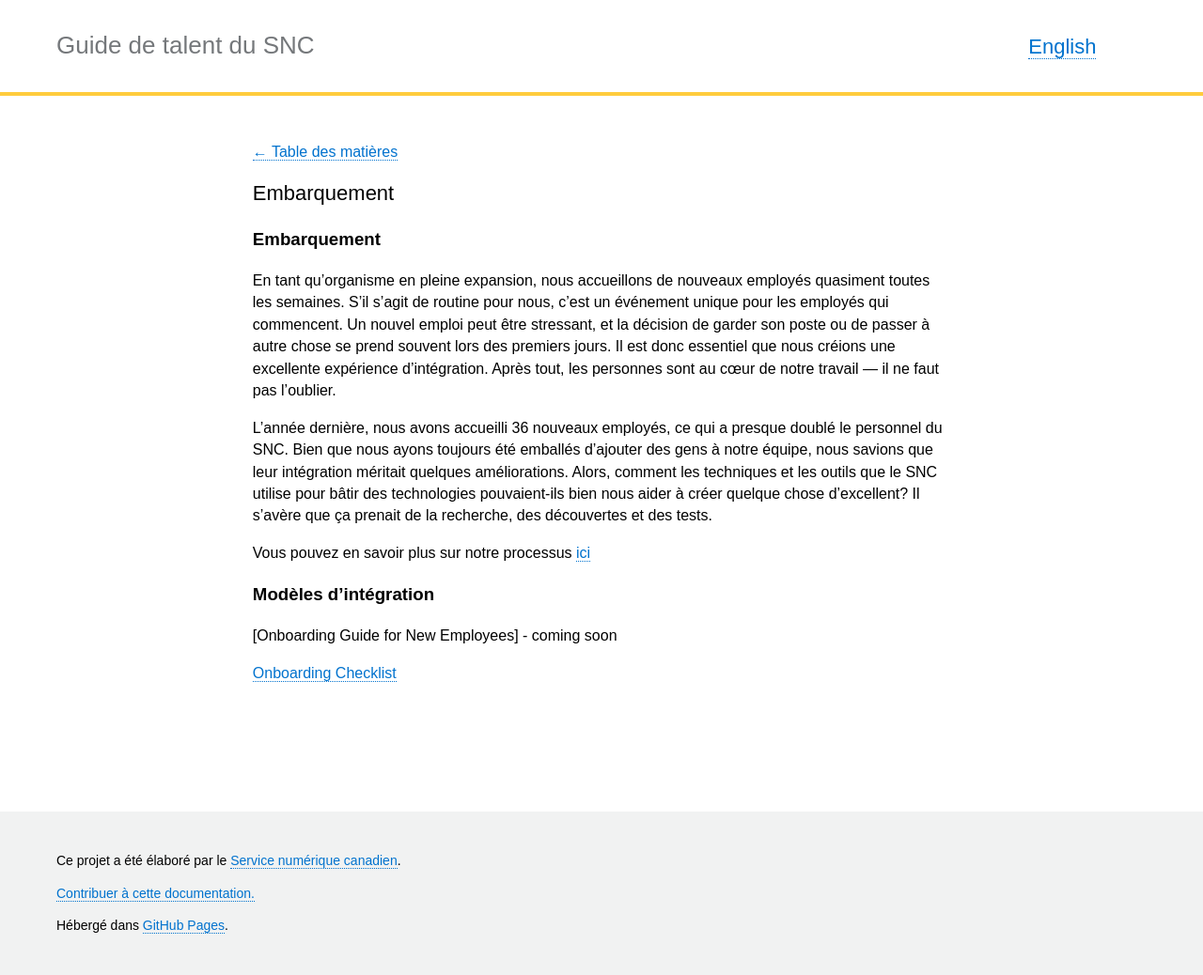
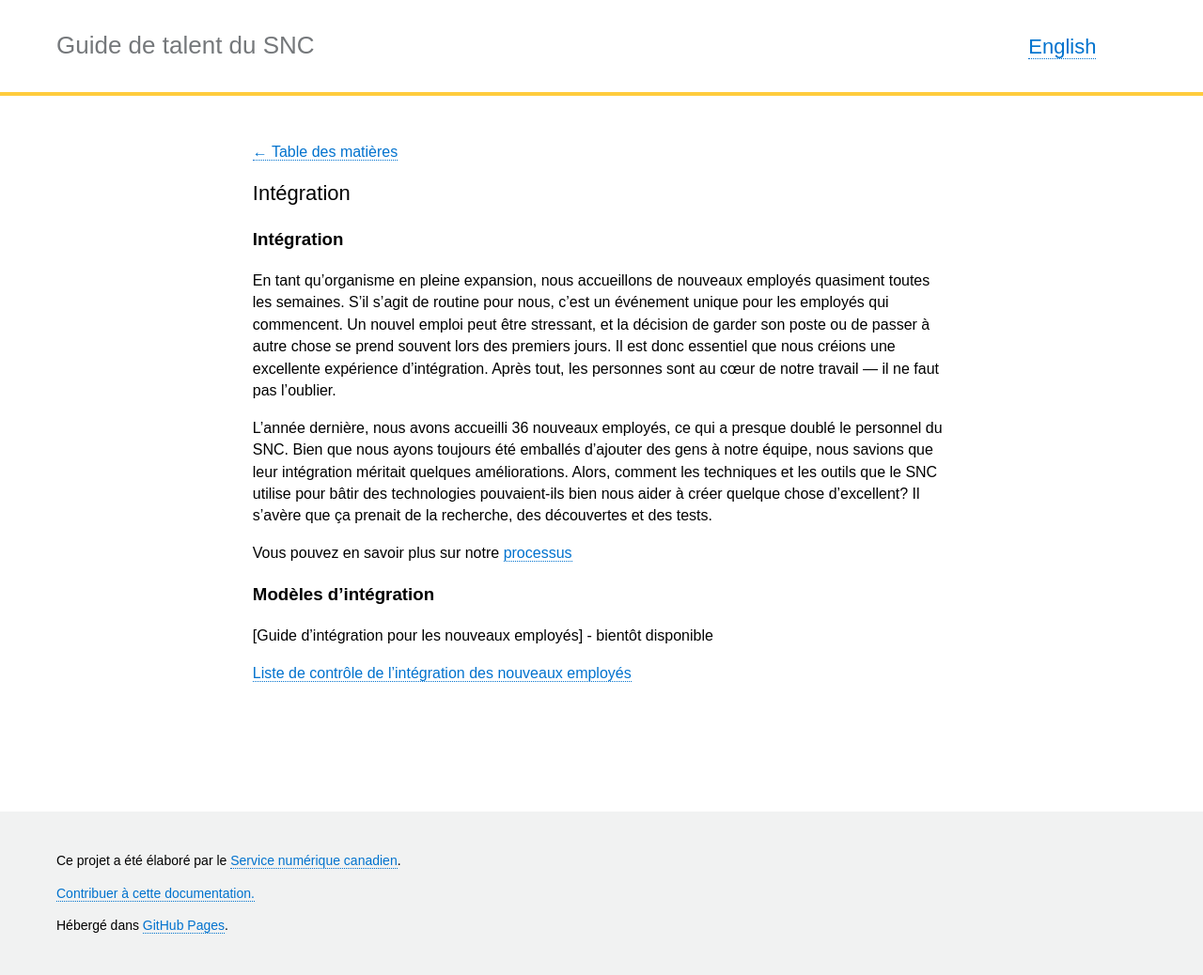
Before and after one commit to cds-snc/talent, a Jekyll site: the page built from _pages/fr/des modèles/embarquement.md, in a window 1280 px wide. Shown: the whole page at 94% size. Built offline with Jekyll 4.4.1, drawn with Linux system fonts in a browser that asks for light colours.

Commit message:
Added French terms and doc
Added the url for the French Onboarding checklist (view mode)
Edited the English titles so they appear in English
Changed a few terms so they correspond to CDS language

```diff
--- a/_pages/fr/des modèles/embarquement.md
+++ b/_pages/fr/des modèles/embarquement.md
@@ -1,22 +1,22 @@
 ---
 layout: page
-title:  "Embarquement"
+title:  "Intégration"
 lang: fr
 category: "des modèles"
 permalink: "/onboarding-fr/"
 trans_url: "/onboarding/"
 ---
 
-### Embarquement
+### Intégration
 
 En tant qu’organisme en pleine expansion, nous accueillons de nouveaux employés quasiment toutes les semaines. S’il s’agit de routine pour nous, c’est un événement unique pour les employés qui commencent. Un nouvel emploi peut être stressant, et la décision de garder son poste ou de passer à autre chose se prend souvent lors des premiers jours. Il est donc essentiel que nous créions une excellente expérience d’intégration. Après tout, les personnes sont au cœur de notre travail — il ne faut pas l’oublier.
 
 L’année dernière, nous avons accueilli 36 nouveaux employés, ce qui a presque doublé le personnel du SNC. Bien que nous ayons toujours été emballés d’ajouter des gens à notre équipe, nous savions que leur intégration méritait quelques améliorations. Alors, comment les techniques et les outils que le SNC utilise pour bâtir des technologies pouvaient-ils bien nous aider à créer quelque chose d’excellent? Il s’avère que ça prenait de la recherche, des découvertes et des tests.
 
-Vous pouvez en savoir plus sur notre processus [ici](https://numerique.canada.ca/2019/07/29/faire-une-bonne-premi%C3%A8re-impression-lint%C3%A9gration-cest-important/)
+Vous pouvez en savoir plus sur notre [processus](https://numerique.canada.ca/2019/07/29/faire-une-bonne-premi%C3%A8re-impression-lint%C3%A9gration-cest-important/)
 
 ### Modèles d'intégration
 
-[Onboarding Guide for New Employees] - coming soon
+[Guide d'intégration pour les nouveaux employés] - bientôt disponible
 
-[Onboarding Checklist](https://docs.google.com/document/d/1G6Ge7VrnlSCIFCqupCMDtCLcqhGgWM3yMqXFB7X0hWo/edit?usp=sharing)
+[Liste de contrôle de l'intégration des nouveaux employés](https://docs.google.com/document/d/1_tarR1feFhRViwO1Aq48gFciXhMibwYvUMx2S3WKWsI/edit?usp=sharing)
```
